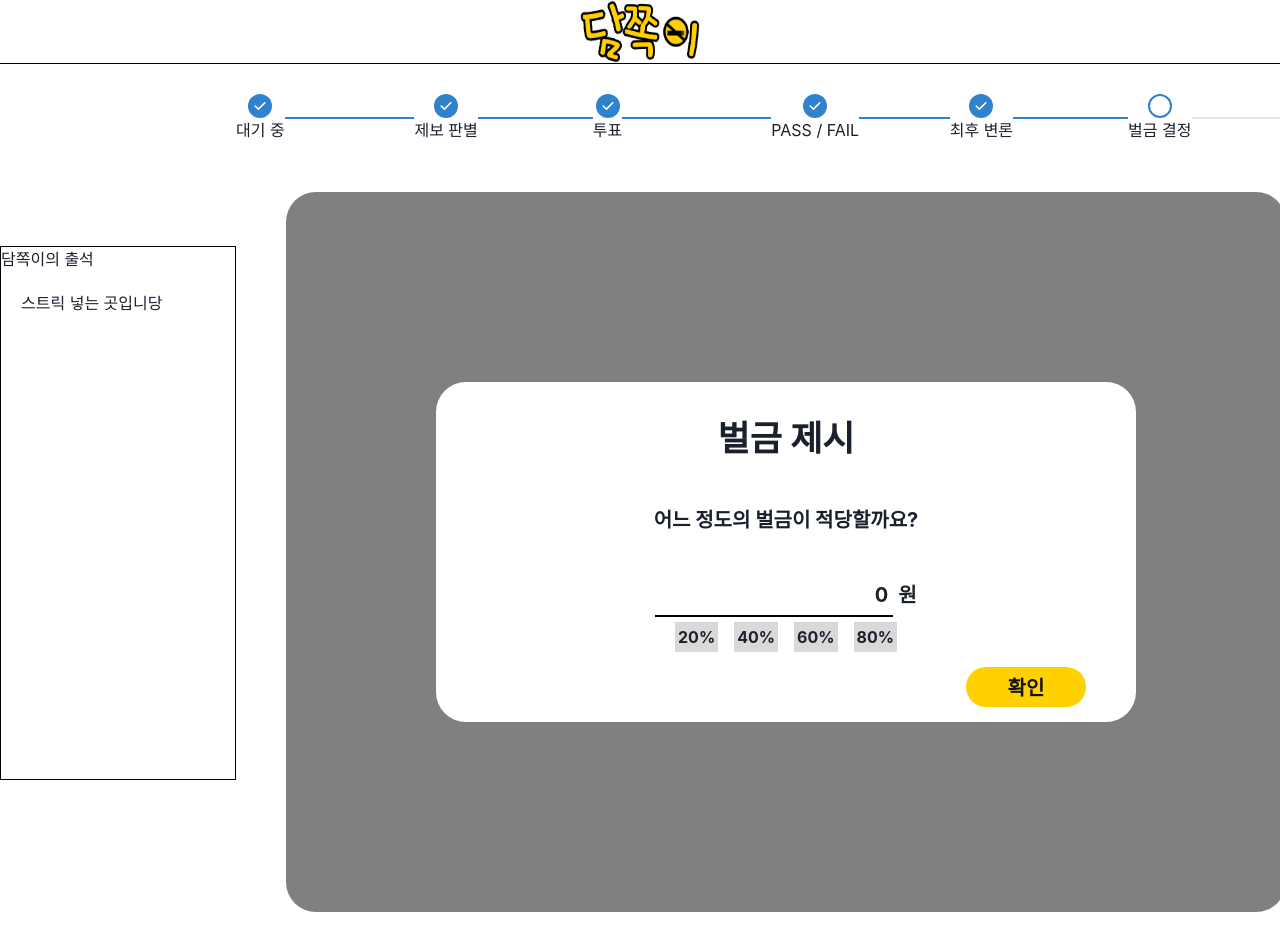
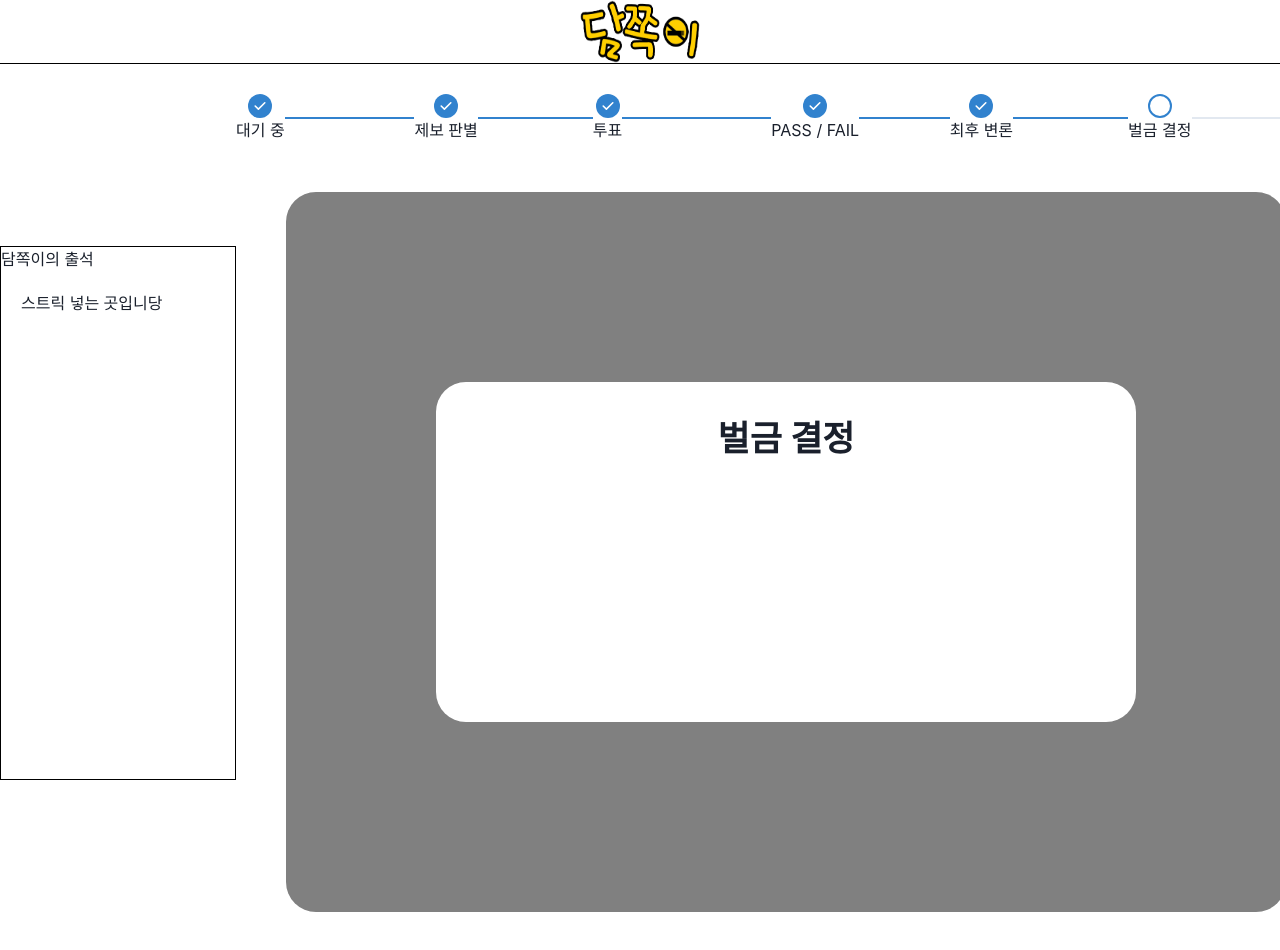
Before and after one commit to damjjok/damjjok, a React (Create React App) app in the folder client/: page /truth-room in a window 1280 px wide. Shown: the top 950 px of the page. Built offline with nearby package versions, Linux system fonts and the light colour scheme.

Commit message:
벌금 투표 컴포넌트 생성 및 input에 적용했던 styled div 벌금 결정 단계 전역화 적용을 위한 파일명 변경

```diff
--- a/client/src/contexts/TruthRoom.js
+++ b/client/src/contexts/TruthRoom.js
@@ -95,7 +95,7 @@ export const fineDecisionStepState = atom({
 
 export const fineDecisionInputStepState = atom({
     key: "fineDecisionInputStep", // 벌금 결정 단계 내의 벌금 입력의 단계 상태 저장 변수
-    default: 0,
+    default: 2,
 });
 
 export const gatheredMoneyState = atom({
--- a/client/src/pages/truth-room/middle-component/center-component/main-frame-component/step-frame/fine-decision/decide/input/FineInputComponent.js
+++ b/client/src/pages/truth-room/middle-component/center-component/main-frame-component/step-frame/fine-decision/decide/input/FineInputComponent.js
@@ -3,7 +3,7 @@ import SmallFrameComponent from "../../../../small-frame/SmallFrameComponent";
 import ConfirmButtonComponent from "../../ConfirmButtonComponent";
 import TextComponent from "./components/TextComponent";
 import InputComponent from "./components/InputComponent";
-import { Wrapper } from "./FineInputComponent.style";
+import { Wrapper } from "./FineComponent.style";
 import { useRecoilState } from "recoil";
 import { fineDecisionInputStepState } from "contexts/TruthRoom";
 
--- a/client/src/pages/truth-room/middle-component/center-component/main-frame-component/step-frame/fine-decision/decide/input/FineInputFrame.js
+++ b/client/src/pages/truth-room/middle-component/center-component/main-frame-component/step-frame/fine-decision/decide/input/FineInputFrame.js
@@ -3,6 +3,7 @@ import React from "react";
 import { useRecoilValue } from "recoil";
 import FineInputComponent from "./FineInputComponent";
 import FineInputWaitingComponent from "./FineInputWaitingComponent";
+import FineVoteComponent from "./FineVoteComponent";
 
 function FineInputFrame(props) {
     const fineDecisionInputStep = useRecoilValue(fineDecisionInputStepState);
@@ -11,6 +12,7 @@ function FineInputFrame(props) {
         <div>
             {fineDecisionInputStep === 0 && <FineInputComponent />}
             {fineDecisionInputStep === 1 && <FineInputWaitingComponent />}
+            {fineDecisionInputStep === 2 && <FineVoteComponent />}
         </div>
     );
 }
--- /dev/null
+++ b/client/src/pages/truth-room/middle-component/center-component/main-frame-component/step-frame/fine-decision/decide/input/FineVoteComponent.js
@@ -0,0 +1,18 @@
+import React from "react";
+import SmallFrameComponent from "../../../../small-frame/SmallFrameComponent";
+import VoteComponent from "./components/VoteComponent";
+import { Wrapper } from "./FineComponent.style";
+
+function FineVoteComponent(props) {
+    return (
+        <Wrapper>
+            <SmallFrameComponent
+                width={700}
+                height={340}
+                content={<VoteComponent />}
+            />
+        </Wrapper>
+    );
+}
+
+export default FineVoteComponent;
--- /dev/null
+++ b/client/src/pages/truth-room/middle-component/center-component/main-frame-component/step-frame/fine-decision/decide/input/components/VoteComponent.js
@@ -0,0 +1,16 @@
+import { Text } from "@chakra-ui/react";
+import React from "react";
+
+function VoteComponent(props) {
+    return (
+        <div>
+            <div className="title-container">
+                <Text as="b" fontSize={"35px"}>
+                    벌금 결정
+                </Text>
+            </div>
+        </div>
+    );
+}
+
+export default VoteComponent;
```
Also changed, not shown: client/src/pages/truth-room/middle-component/center-component/main-frame-component/step-frame/fine-decision/decide/input/FineComponent.style.js (renamed from client/src/pages/truth-room/middle-component/center-component/main-frame-component/step-frame/fine-decision/decide/input/FineInputComponent.style.js).
